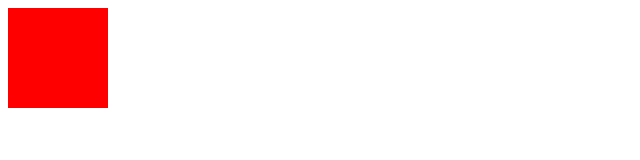
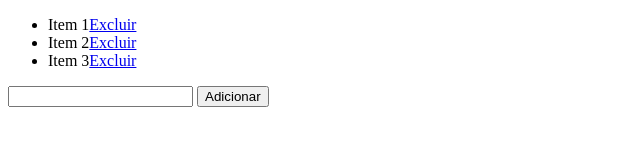
Before and after one commit to nikolasluiz123/AulasJS, a plain HTML site: page Skylab/index.html in a window 1280 px wide. Shown: the whole page, without its empty margins (0-640 px from the left). Drawn offline with Linux system fonts and the light colour scheme.

Commit message:
Lista de tarefas com JS
Feita uma lista super simples de tarefas, ainda não podem ser incluidas
nem excluidas tarefas.

```diff
--- a/Skylab/index.html
+++ b/Skylab/index.html
@@ -9,18 +9,14 @@
 </head>
 
 <body>
-    <div class="box">
+    <div class="app">
+        <ul id="listaTodos"></ul>
 
+        <input id="todo" type="text" />
+        <button id="adicionarTodo" type="button">Adicionar</button>
     </div>
 
-<script>
-    var boxElement = document.querySelector('.box');
-
-    boxElement.style.width = '100px';
-    boxElement.style.height = '100px';
-    boxElement.style.background = '#f00' ;
-
-</script>
+<script src="todo.js"></script>
 
 </body>
 
--- /dev/null
+++ b/Skylab/todo.js
@@ -0,0 +1,30 @@
+// array com as tarefas
+todos = [
+    "Item 1",
+    "Item 2",
+    "Item 3"
+];
+
+// cria um item para cada tarefa da lista acima
+// e coloca esse item na ul do html
+todos.forEach(todo => {
+    var li = criarLi(todo);
+    var ul = document.querySelector('ul#listaTodos');
+    ul.appendChild(li);
+});
+
+function criarLi(todo){
+    var li = document.createElement('li');
+    li.setAttribute('class', 'item-lista-todo');
+    li.appendChild(document.createTextNode(todo));
+    li.appendChild(criarA());
+    return li;
+}
+
+function criarA(){
+    var a = document.createElement('a');
+    a.setAttribute('href', '#');
+    a.setAttribute('class', 'link-excluir-todo');
+    a.appendChild(document.createTextNode('Excluir'));
+    return a;
+}
```
